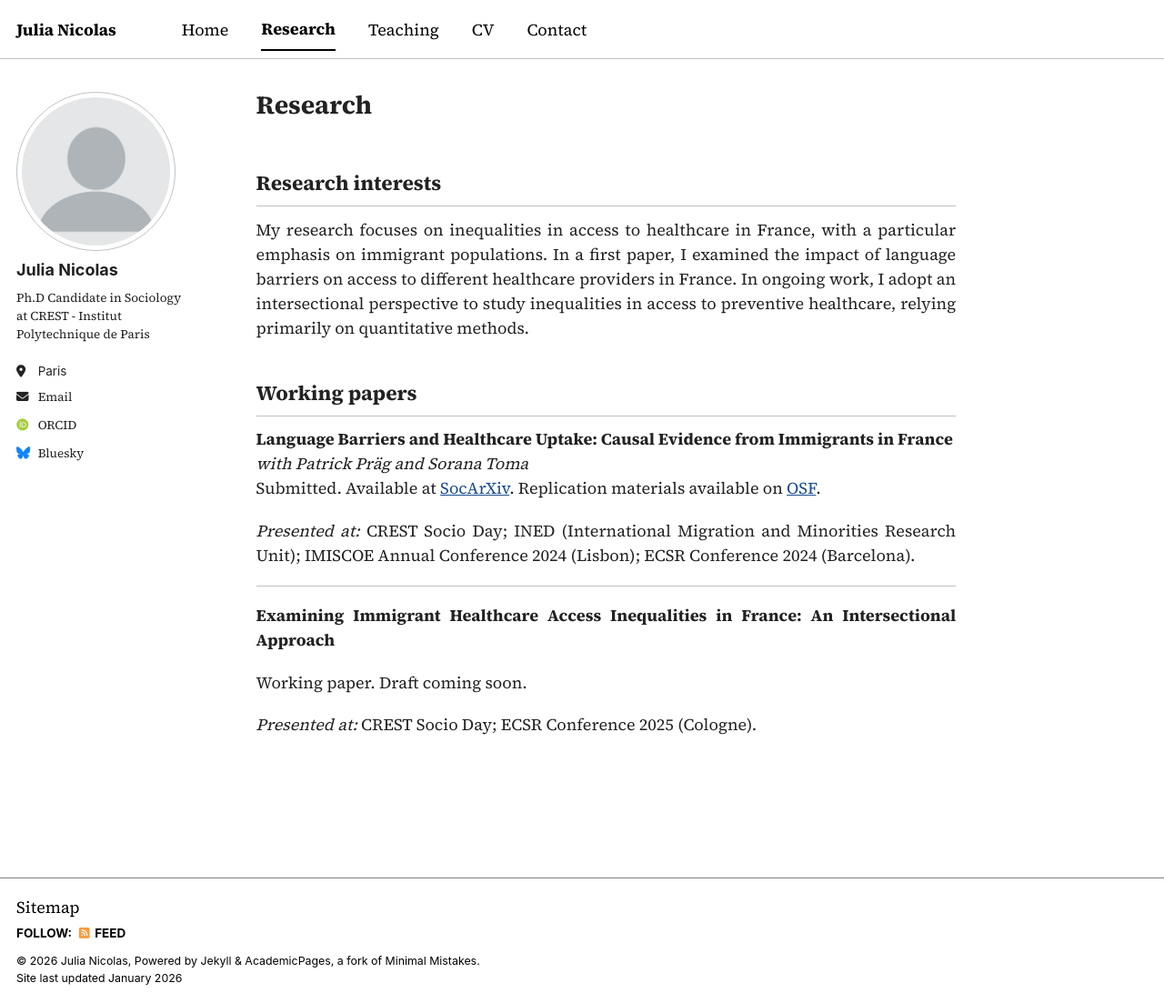
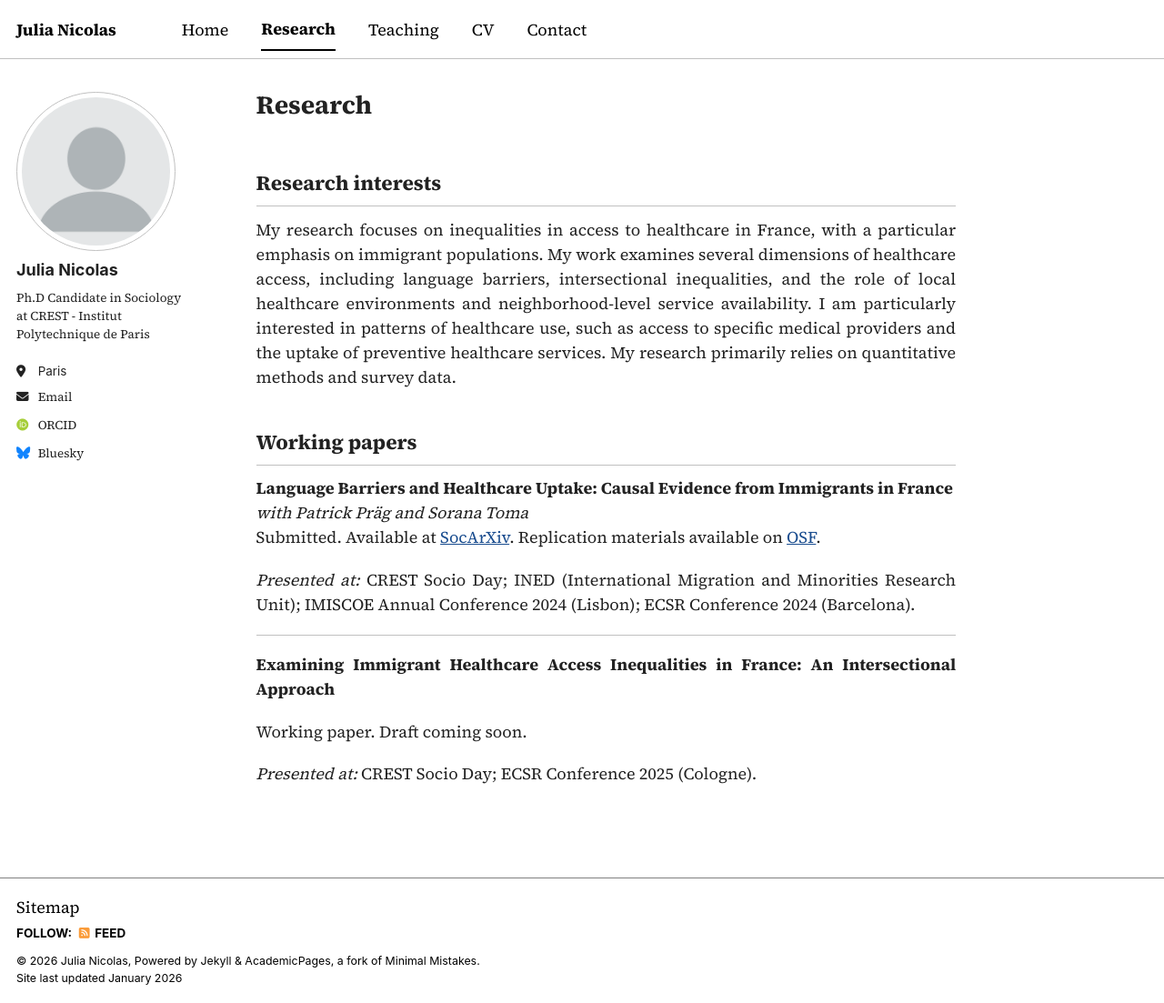
Before and after one commit to Julia-Nicolas/julia-nicolas.github.io, a Jekyll site: the page built from _pages/research.md, in a window 1280 px wide and 1103 px high. Shown: the whole window at 91% size. Built offline with Jekyll 4.4.1, drawn with Linux system fonts in a browser that asks for light colours; some web fonts are replaced; a script bundle is joined from its source files by our own code; library files that are not in the unit come from our copies.

Commit message:
Update research.md

```diff
--- a/_pages/research.md
+++ b/_pages/research.md
@@ -6,7 +6,10 @@ author_profile: true
 
 ## Research interests
 
-My research focuses on inequalities in access to healthcare in France, with a particular emphasis on immigrant populations. In a first paper, I examined the impact of language barriers on access to different healthcare providers in France. In ongoing work, I adopt an intersectional perspective to study inequalities in access to preventive healthcare, relying primarily on quantitative methods.
+
+My research focuses on inequalities in access to healthcare in France, with a particular emphasis on immigrant populations. My work examines several dimensions of healthcare access, including language barriers, intersectional inequalities, and the role of local healthcare environments and neighborhood-level service availability. I am particularly interested in patterns of healthcare use, such as access to specific medical providers and the uptake of preventive healthcare services. My research primarily relies on quantitative methods and survey data.
+
+
 
 
 ## Working papers
```
